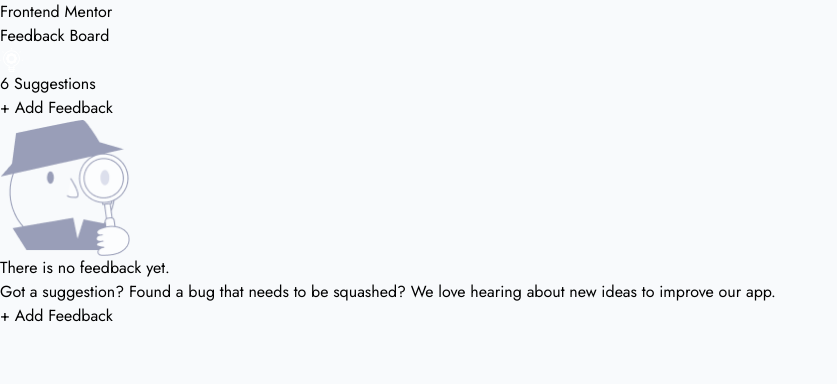
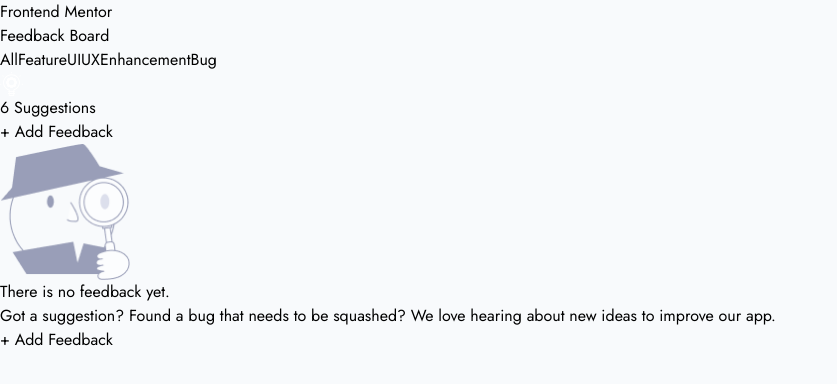
Before and after one commit to akramjonnuriddinov/product-feedback, a Vue app: page / in a window 1280 px wide. Shown: the top 384 px of the page, without its empty margins (0-837 px from the left). Built offline with nearby package versions, Linux system fonts and the light colour scheme; what vue-uuid would draw is missing.

Commit message:
Add filter logic

```diff
--- /dev/null
+++ b/src/components/FilterFeeds.vue
@@ -0,0 +1,37 @@
+<template>
+  <div class="p-6 bg-white max-w-255 rounded-10">
+    <ul class="flex flex-wrap gap-x-2 gap-y-4">
+      <button
+        tag="li"
+        @click="handleFilter(index)"
+        :disabled="store.feeds.length == 0"
+        v-for="(category, index) in Category"
+        :key="category"
+        :class="{ 'bg-dark-blue text-white': isActive[index] }"
+        class="px-4 rounded-10 py-2.5 text-dark-sky bg-light-blue"
+      >
+        {{ category }}
+      </button>
+    </ul>
+  </div>
+</template>
+
+<script setup lang="ts">
+import { ref, defineEmits } from 'vue'
+import { Category } from '@/types/constants'
+import { useCounterStore } from '@/store'
+
+const store = useCounterStore()
+
+const isActive = ref<Array<Boolean>>([])
+
+const emit = defineEmits<{
+  // eslint-disable-next-line no-unused-vars
+  (e: 'filter-feeds', category: string): void
+}>()
+
+const handleFilter = (index: any) => {
+  isActive.value[index] = !isActive.value[index]
+  emit('filter-feeds', Category[index])
+}
+</script>
--- a/src/components/HaveFeedback.vue
+++ b/src/components/HaveFeedback.vue
@@ -11,17 +11,18 @@
     </div>
     <div class="flex flex-col items-start">
       <router-link
+        @click="countViews(store.views[id])"
         :to="{
           name: 'detail',
           params: {
             id: post.id,
           },
         }"
-        class="mb-1 text-lg font-bold text-indigo-900"
+        class="w-full mb-1 text-lg font-bold text-indigo-900 truncate max-w-600"
       >
         {{ post.title }}
       </router-link>
-      <p>{{ post.detail }}</p>
+      <p class="w-full truncate max-w-600">{{ post.detail }}</p>
       <span
         class="text-blue-600 bg-blue-50 mt-3 rounded-10 flex items-center justify-center font-semibold px-4 py-1.5"
         >{{ post.category }}</span
@@ -29,13 +30,21 @@
     </div>
     <div class="flex ml-auto">
       <img src="@/assets/images/svg/comment-icon.svg" width="18" height="16" />
-      <span class="ml-2 text-base font-bold text-indigo-900">2</span>
+      <span class="ml-2 text-base font-bold text-indigo-900"> {{ 0 }}</span>
     </div>
   </div>
 </template>
 
 <script setup>
 import { useCounterStore } from '@/store'
+import { ref } from 'vue'
 
 const store = useCounterStore()
+
+const views_count = ref(1)
+
+const countViews = (index) => {
+  views_count.value++
+  store.views[index]++
+}
 </script>
--- a/src/store/index.ts
+++ b/src/store/index.ts
@@ -3,11 +3,12 @@ import router from '@/router/index'
 
 export const useCounterStore = defineStore('counter', {
   state: () => ({
-    feeds: JSON.parse(localStorage.getItem('feeds') || '0') || []
+    feeds: JSON.parse(localStorage?.getItem('feeds') || '0') || [],
+    views: [0, 1, 2] as Array<number>,
   }),
   actions: {
     addFeedback(): void {
       router.push({ name: 'home' })
     }
-  },
+  }
 })
--- a/src/types/constants.ts
+++ b/src/types/constants.ts
@@ -1,3 +1,3 @@
 export const Category = [
-  'Feature', 'All', 'UI', 'UX', 'Enhancement', 'Bug'
+  'All', 'Feature', 'UI', 'UX', 'Enhancement', 'Bug'
 ] as const
--- a/src/types/types.ts
+++ b/src/types/types.ts
@@ -7,4 +7,4 @@ export type NewFeedback = {
   category: Category
 }
 
-type Category = typeof Category
+export type Category = typeof Category
--- a/src/views/DetailView.vue
+++ b/src/views/DetailView.vue
@@ -72,5 +72,5 @@ store.feeds.forEach((item) => {
     localStorage.setItem('post', JSON.stringify(item))
   }
 })
-post.value = JSON.parse(localStorage.getItem('post'))
+post.value = JSON.parse(localStorage?.getItem('post'))
 </script>
--- a/src/views/HomeView.vue
+++ b/src/views/HomeView.vue
@@ -1,7 +1,10 @@
 <template>
   <div class="max-w-6xl py-24 the-container">
     <div class="flex items-start justify-between">
-      <feedback-board class="mr-5" />
+      <div class="mr-5">
+        <feedback-board class="mb-6" />
+        <filter-feeds @filter-feeds="handleFilter" />
+      </div>
       <div class="w-full max-w-825">
         <the-header class="mb-6" />
         <div>
@@ -13,12 +16,17 @@
   </div>
 </template>
 
-<script setup>
+<script setup lang="ts">
+import { useCounterStore } from '@/store'
 import FeedbackBoard from '@/components/FeedbackBoard.vue'
 import TheHeader from '@/components/TheHeader.vue'
 import NotFeedback from '@/components/NotFeedback.vue'
 import HaveFeedback from '@/components/HaveFeedback.vue'
-import { useCounterStore } from '@/store'
+import FilterFeeds from '@/components/FilterFeeds.vue'
 
 const store = useCounterStore()
+
+const handleFilter = (Category: string) => {
+  store.feeds = store.feeds.filter((item: any) => item.category == Category)
+}
 </script>
--- a/tailwind.config.js
+++ b/tailwind.config.js
@@ -7,12 +7,18 @@ export const theme = {
     },
     backgroundColor: {
       primary: '#AD1FEA',
+      'light-blue': '#F2F4FF',
+      'dark-blue': '#4661E6',
+    },
+    colors: {
+      'dark-sky': '#4661E6',
     },
     maxWidth: {
       255: '255px',
       825: '825px',
       410: '410px',
       540: '540px',
+      600: '600px',
     },
     minHeight: {
       96: '96px',
```
Also changed, not shown: src/test.js (added, +26 -0 lines).
